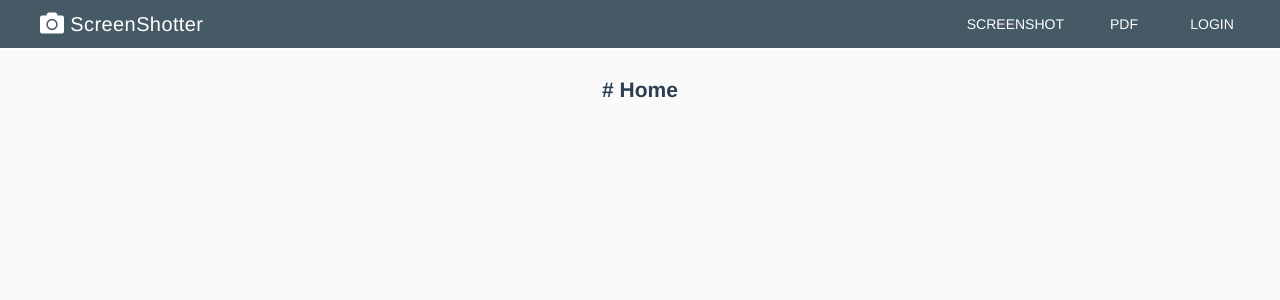
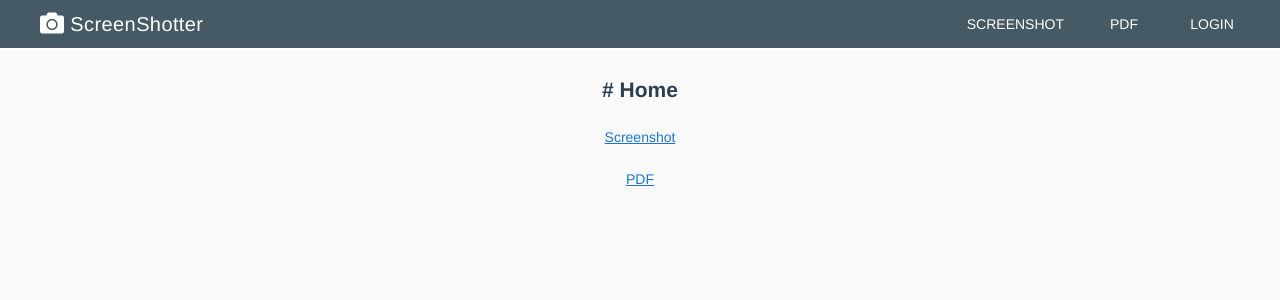
Before and after one commit to VovaIvzhenko/screenshotter-frontend, a Vue app: page / in a window 1280 px wide. Shown: the top 300 px of the page. Built offline with nearby package versions, Linux system fonts and the light colour scheme.

Commit message:
Added 2 list item in home page

```diff
--- a/src/components/Header.vue
+++ b/src/components/Header.vue
@@ -7,9 +7,11 @@
             :fixed="true"
             :flat="true"
         >
-            <v-toolbar-title>
-                <v-icon right dark>fas fa-camera</v-icon> ScreenShotter
-            </v-toolbar-title>
+            <router-link to="/" tag="span" exact style="cursor: pointer;">
+                <v-toolbar-title>
+                    <v-icon right dark>fas fa-camera</v-icon> ScreenShotter
+                </v-toolbar-title>
+            </router-link>
             <v-spacer></v-spacer>
             <v-toolbar-items class="hidden-sm-and-down">
                 <v-btn to="screenshot" flat>ScreenShot</v-btn>
--- a/src/views/Home.vue
+++ b/src/views/Home.vue
@@ -1,6 +1,9 @@
 <template>
     <div class="home">
-        <h2># Home</h2>
+        <h2># Home</h2><br>
+        <router-link to="/screenshot">Screenshot</router-link>
+        <br><br>
+        <router-link to="/pdf">PDF</router-link>
     </div>
 </template>
 
```
